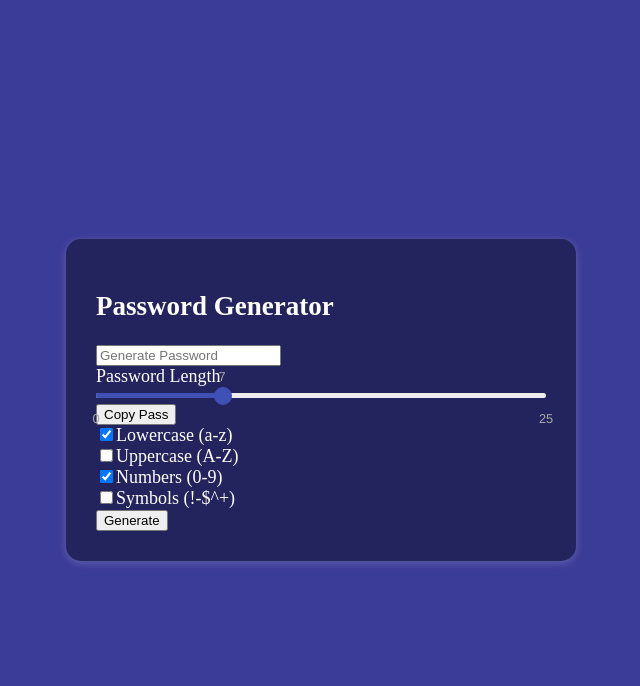
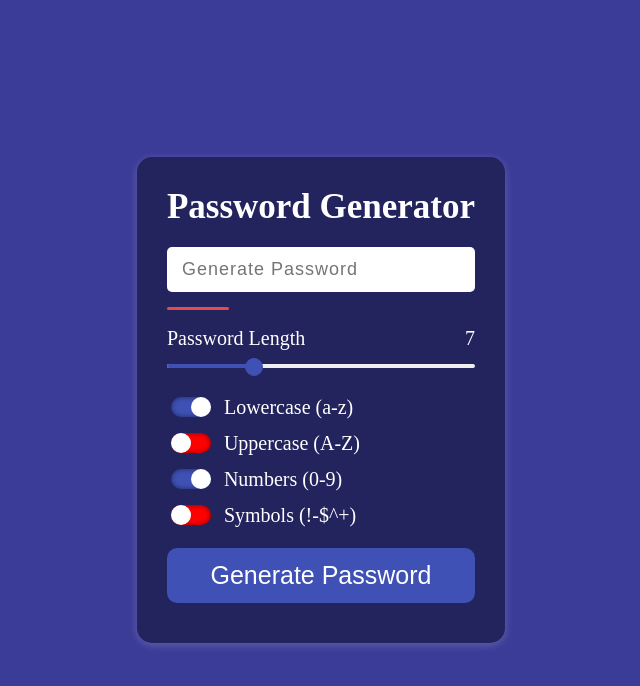
Before and after one commit to Karwae/Genarate-Password, a React (Create React App) app: page / in a window 1280 px wide. Shown: the top 686 px of the page, without its empty margins (319-959 px from the left). Built offline with nearby package versions, Linux system fonts and the light colour scheme.

Commit message:
Style #4

```diff
--- a/src/App.css
+++ b/src/App.css
@@ -1,3 +1,7 @@
+*:focus {
+  outline: 0 !important;
+}
+
 body{
     background-color: #3b3b98;
     color: #fff;
@@ -16,46 +20,142 @@ body{
     background-color: #23235d;
     box-shadow: 0px 2px 10px rgba(255, 255, 255, 0.2);
     padding: 30px;
-    width: 450px;
+    max-width: 350px;
     max-width: 100%;
     border-radius:15px ;
 }
 
-h1{
+h2{
     font-size: 35px;
     text-align: center;
     margin: 0px 0 20px 0;
 }
 
-.checkbox_box{
-    display: flex;
-    flex-direction: row;
-    flex-wrap: wrap;
-
+.input-pass{
+  width: 100%;
+  padding: 12px 15px 12px 15px;
+  border-radius: 5px;
+  border: 0px;
+  font-size: 18px;
+  letter-spacing: 1px;
+  margin-bottom: 15px;
+  box-sizing: border-box;
 }
 
-.checkbox_box  .option{
-    width: 50%;
+.pass-indicator{
+  margin-bottom: 20px;
+  position: relative;
 }
-
 
 .pass-indicator::before{
   position: absolute;
   content: "";
-  height: 2px;
-  width: 50%;
-  border-radius: inherit;
+  height: 3px;
+  width: 20%;
+  background: #E64A4A;
+  border-radius: 3px;
   transition: width 0.3s ease;
 }
+
 .pass-indicator#weak::before{
   width: 20%;
   background: #E64A4A;
 }
+
 .pass-indicator#medium::before{
   width: 50%;
   background: #f1c80b;
 }
+
 .pass-indicator#strong::before{
   width: 100%;
-  background: #4285F4;
+  background: #3f51b5;
 }
+
+.pass-length{
+  margin: 20px 0 8px 0;
+}
+
+.input-range__label--max, .input-range__label--min, .input-range__label-container{
+  display: none;
+}
+
+.pass-length{
+  display: flex;
+  justify-content: space-between;
+}
+
+.pass-length label, .value-length{
+  font-size: 20px;
+}
+
+.checkbox-box{
+  margin-top: 20px;
+}
+
+.checkbox-box  .option{
+  display: flex;
+  align-items: center;
+  margin-bottom: 10px;
+}
+
+.option label{
+  margin-left: 10px;
+  font-size: 20px;
+}
+
+input[type="checkbox"] {
+  position: relative;
+  width: 40px;
+  height: 20px;
+  -webkit-appearance: none;
+  appearance: none;
+  background: red;
+  outline: none;
+  border-radius: 2rem;
+  cursor: pointer;
+  box-shadow: inset 0 0 5px rgb(0 0 0 / 50%);
+  transition: 0.4s linear;
+}
+
+input[type="checkbox"]::before {
+  content: "";
+  width: 20px;
+  height: 20px;
+  border-radius: 50%;
+  background: #fff;
+  position: absolute;
+  top: 0;
+  left: 0;
+  transition: 0.5s;
+}
+
+input[type="checkbox"]:checked::before {
+  transform: translateX(100%);
+  transition: 0.4s linear;
+  background: #fff;
+}
+
+input[type="checkbox"]:checked {
+  background: #3f51b5;
+  transition: 0.4s linear;
+}
+
+.generate{
+  width: 100%;
+  padding: 15px;
+  background: #3f51b5;
+  color: white;
+  border-radius: 10px;
+  border: 0px;
+  cursor: pointer;
+  font-size: 25px;
+  line-height: 1em;
+  margin: 10px 0;
+  transition: 0.4s linear;
+}
+
+.generate:hover{
+  background: #4a62eb;
+  transition: 0.4s linear;
+}
--- a/src/components/Generate.jsx
+++ b/src/components/Generate.jsx
@@ -58,13 +58,13 @@ const Generate = () => {
   }
   let passIndicator = document.querySelector(".pass-indicator");
   function updatePassIndicator (value) {
+    setValue(value);
+    document.querySelector(".value-length").textContent=(value);
     passIndicator.id = value <= 8 ? "weak" : value <= 16 ? "medium" : "strong";
-    setValue(value);
 }
 
   return (
     <div className="container">
-      <div class="wrapper">
         <h2>Password Generator</h2>
         <div class="input-box">
           <input
@@ -80,29 +80,20 @@ const Generate = () => {
           />
           <div class="pass-indicator"></div>
           <div class="pass-length">
-              <label class="title">Password Length</label>
+              <label>Password Length</label>
+              <span className="value-length">7</span>
+          </div>
             <InputRange
               maxValue={25}
               minValue={0}
               value={value}
               onChange={(value) => updatePassIndicator (value)}
             />
-          </div>
-          <button
-            onClick={() => {
-              navigator.clipboard.writeText(password);
-            }}
-          >
-            Copy Pass
-          </button>
+          {/* <button onClick={() => {navigator.clipboard.writeText(password)}}>Copy Pass</button> */}
         </div>
         <div className="checkbox-box">
           <div className="option">
-            <input
-              type="checkbox"
-              className="lowercase"
-              defaultChecked={true}
-            />
+            <input type="checkbox" className="lowercase" defaultChecked={true}/>
             <label htmlFor="">Lowercase (a-z)</label>
           </div>
           <div className="option">
@@ -118,10 +109,7 @@ const Generate = () => {
             <label htmlFor="">Symbols (!-$^+)</label>
           </div>
         </div>
-        <button className="generate" onClick={generatePassword}>
-          Generate
-        </button>
-      </div>
+        <button className="generate" onClick={generatePassword}>Generate Password</button>
     </div>
   );
 };
```
